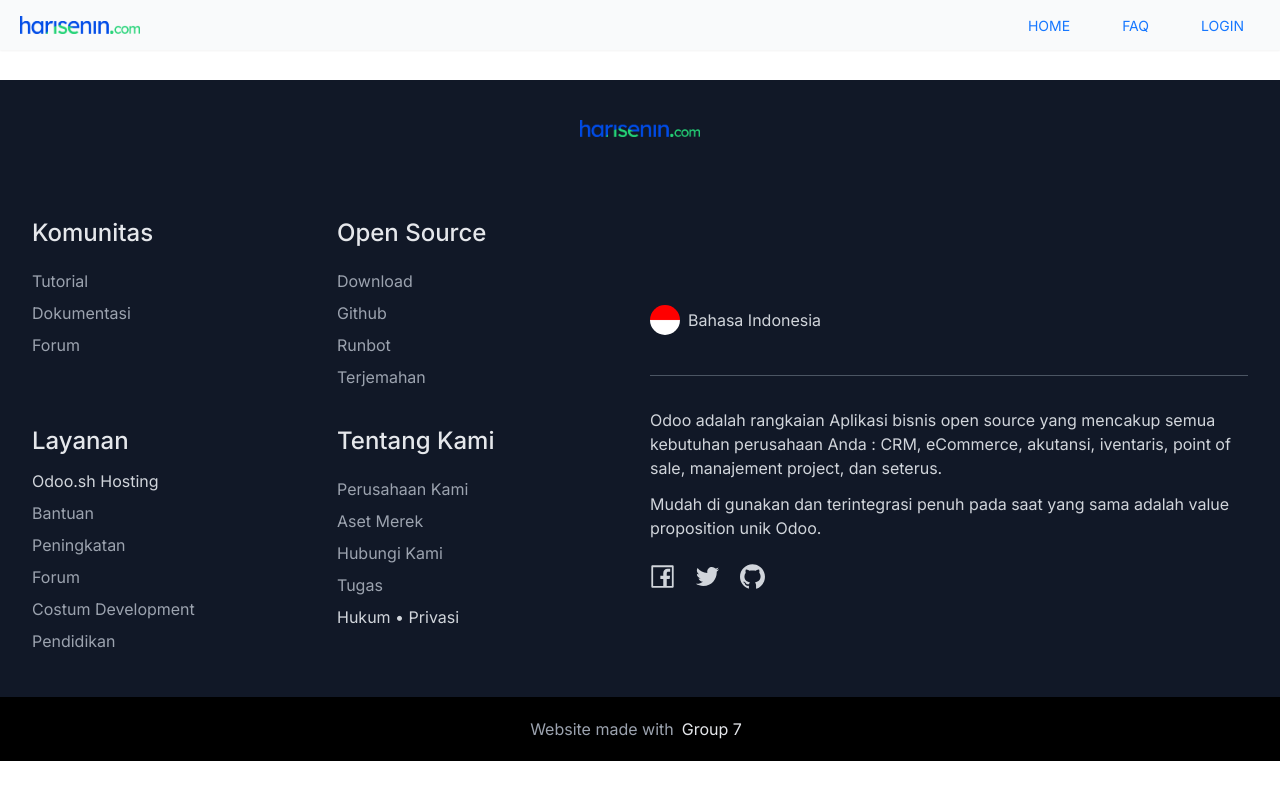
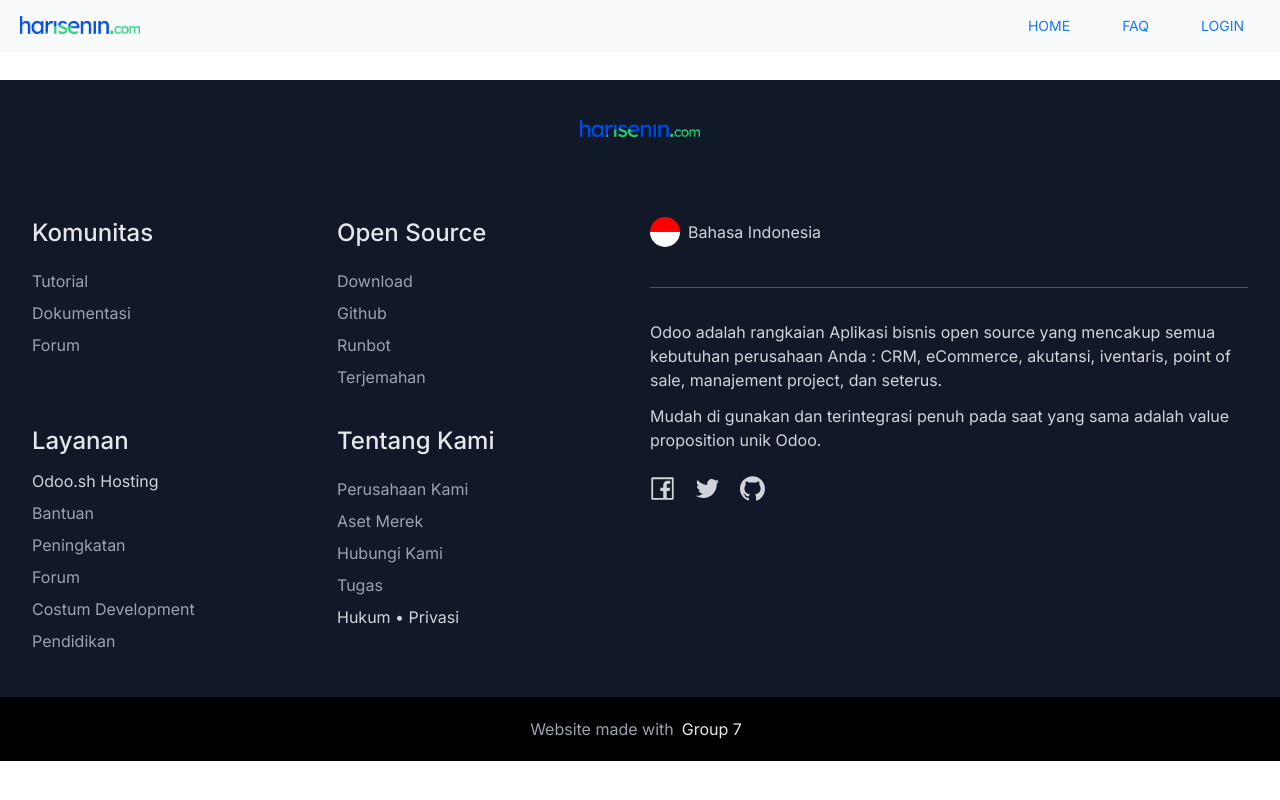
Before and after one commit to dimasPratamaW/tugasAkhir_HariSenin_reactJS, a React (Vite) app: page / in a window 1280 px wide. Built offline with nearby package versions, Linux system fonts and the light colour scheme.

Commit message:
set up, Navbar dan Footer

```diff
--- a/src/components/Footer.jsx
+++ b/src/components/Footer.jsx
@@ -10,7 +10,7 @@ const Footer = () => {
           <img src={logo} alt="logo" className="h-auto max-w-[120px] w-full" />
         </figure>
       </div>
-      <div className="w-full flex flex-wrap md:flex-nowrap justify-center items-center gap-5 py-5 px-8">
+      <div className="w-full flex flex-wrap md:flex-nowrap justify-center items-start gap-5 py-5 px-8">
         <div className="grid grid-cols-2 place-items-start md:w-mx md:grid-cols-2 gap-3 w-full text-gray-300">
           {dataFooter.map((elm, i) => {
             return (
```
